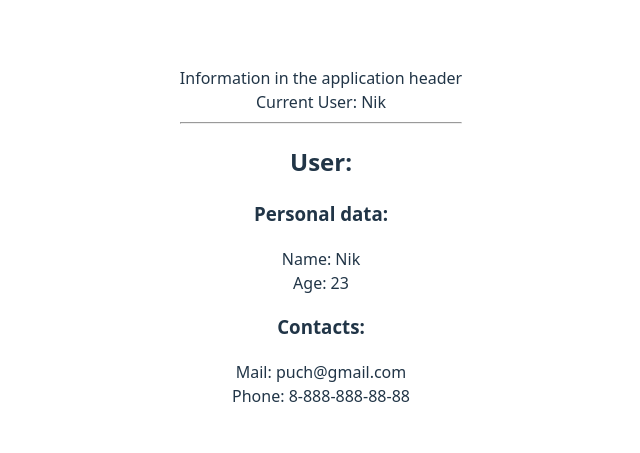
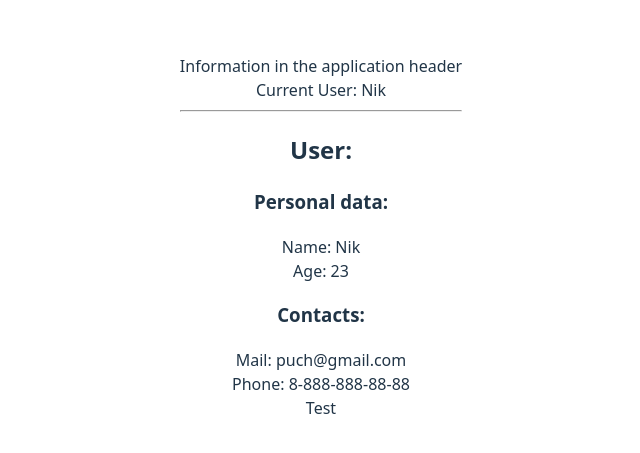
Before and after one commit to PuchNik/context_api_theory, a React (Vite) app: page / in a window 1280 px wide. Shown: the part 163-616 px from the top of the page, without its empty margins (319-959 px from the left). Built offline with nearby package versions, Linux system fonts and the light colour scheme.

Commit message:
Тестовая заливка - проверка на второй developer

```diff
--- a/src/App.jsx
+++ b/src/App.jsx
@@ -24,6 +24,7 @@ export default function App() {
                 email={email}
                 phone={phone}
             />
+            <div>Test</div>
         </>
     )
 }
```
